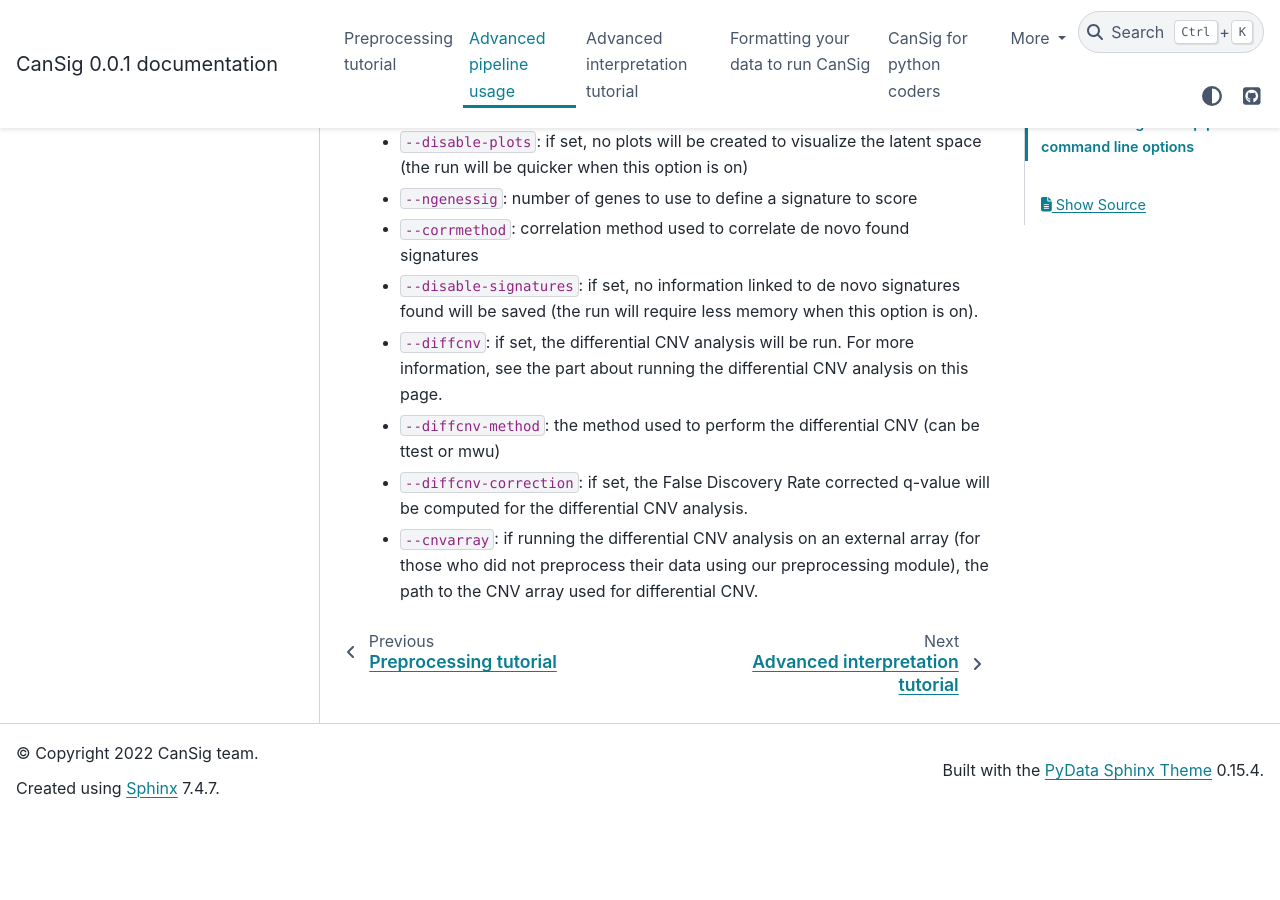
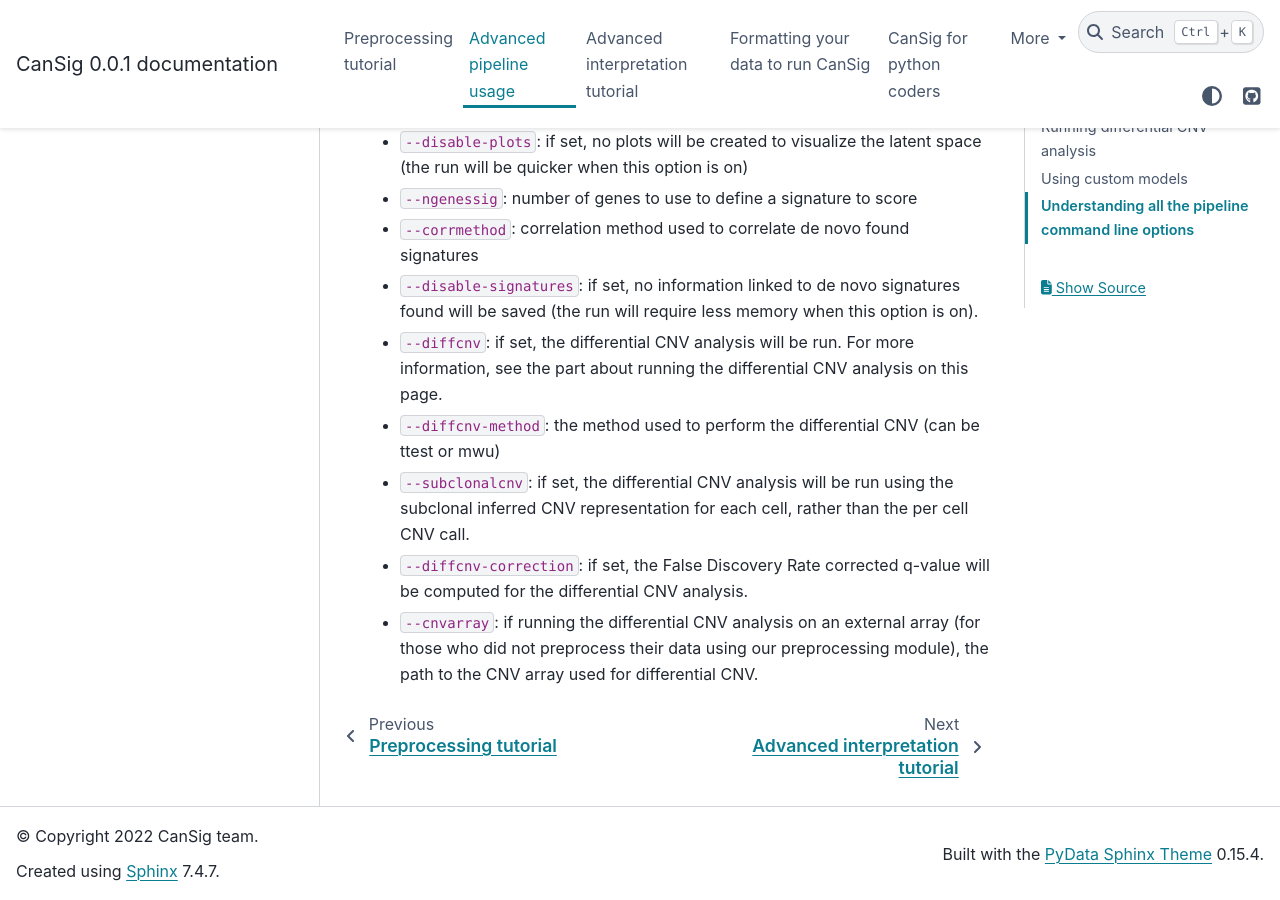
Before and after one commit to BoevaLab/CanSig, a Sphinx documentation site: the page built from docs/pipeline-advanced.rst, in a window 1280 px wide and 900 px high, scrolled down 10192 px. Built offline with Sphinx 7.4.7 and the PyData theme 0.15.4, drawn with Linux system fonts in a browser that asks for light colours; before the commit the page ends 11009 px from its top, so only the background shows below that.

Commit message:
small modif

```diff
--- a/docs/pipeline-advanced.rst
+++ b/docs/pipeline-advanced.rst
@@ -304,5 +304,6 @@
 * ``--disable-signatures``: if set, no information linked to de novo signatures found will be saved (the run will require less memory when this option is on).
 * ``--diffcnv``: if set, the differential CNV analysis will be run. For more information, see the part about running the differential CNV analysis on this page.
 * ``--diffcnv-method``: the method used to perform the differential CNV (can be ttest or mwu)
+* ``--subclonalcnv``: if set, the differential CNV analysis will be run using the subclonal inferred CNV representation for each cell, rather than the per cell CNV call.
 * ``--diffcnv-correction``: if set, the False Discovery Rate corrected q-value will be computed for the differential CNV analysis.
 * ``--cnvarray``: if running the differential CNV analysis on an external array (for those who did not preprocess their data using our preprocessing module), the path to the CNV array used for differential CNV.
```
